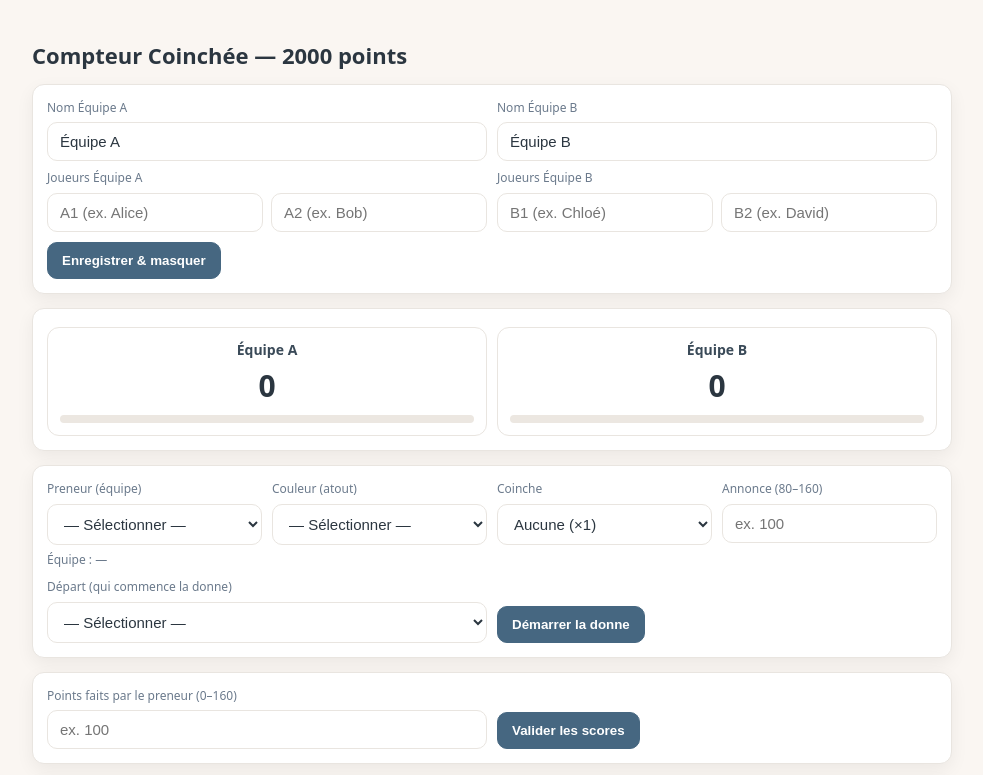
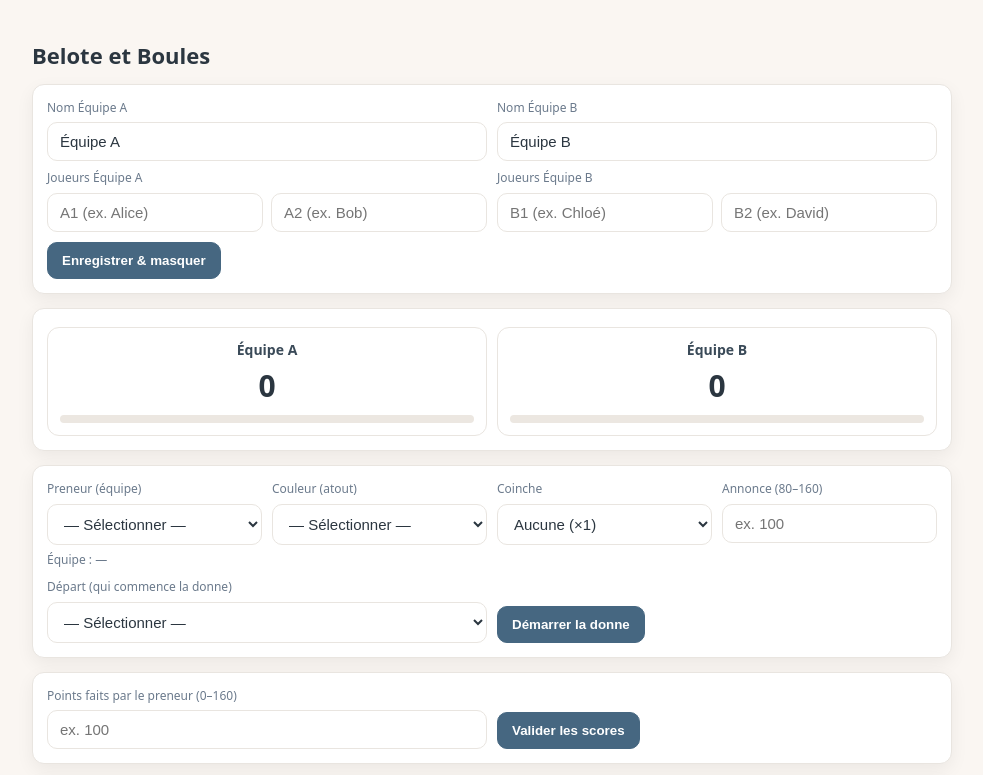
Before and after one commit to rodolpheraff/compteur-coinche, a plain HTML site: page index.html in a window 1280 px wide. Shown: the top 775 px of the page, without its empty margins (148-1131 px from the left). Drawn offline with Linux system fonts and the light colour scheme.

Commit message:
Update index.html

```diff
--- a/index.html
+++ b/index.html
@@ -83,7 +83,7 @@
 </head>
 <body>
   <div class="wrap">
-    <h1>Compteur Coinchée — 2000 points</h1>
+    <h1>Belote et Boules</h1>
 
     <!-- ÉQUIPES & JOUEURS (accordéon) -->
     <div class="card" id="teamsCard">
```
